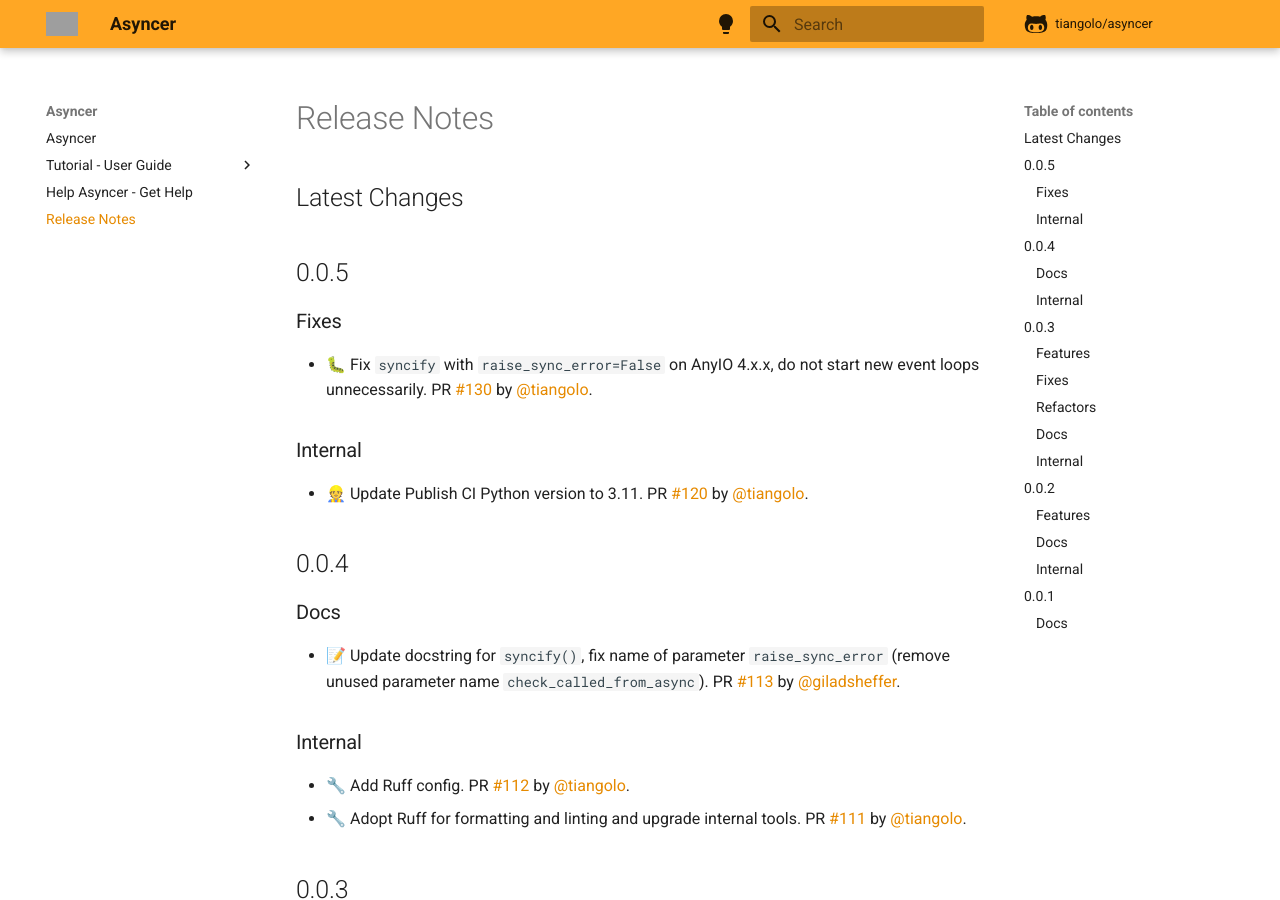
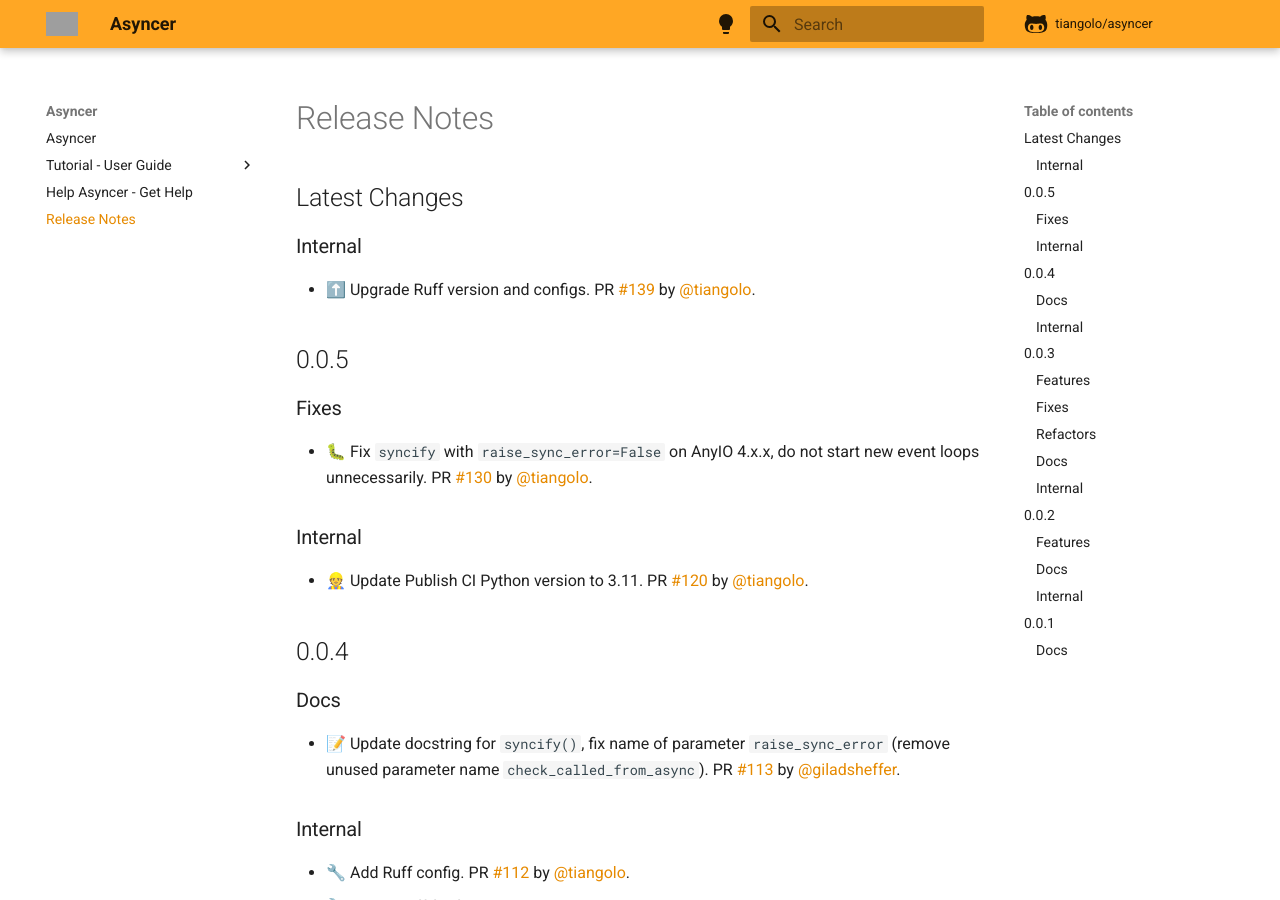
Before and after one commit to fastapi/asyncer, an MkDocs documentation site: the page built from docs/release-notes.md, in a window 1280 px wide and 900 px high. Built offline with MkDocs 1.6.1 and Material for MkDocs 9.7.7, drawn with Linux system fonts in a browser that asks for light colours; comment, search, counter and statistics services are not loaded; grey boxes are pictures that could not be loaded.

Commit message:
📝 Update release notes

```diff
--- a/docs/release-notes.md
+++ b/docs/release-notes.md
@@ -1,6 +1,10 @@
 # Release Notes
 
 ## Latest Changes
+
+### Internal
+
+* ⬆️ Upgrade Ruff version and configs. PR [#139](https://github.com/tiangolo/asyncer/pull/139) by [@tiangolo](https://github.com/tiangolo).
 
 ## 0.0.5
 
```
